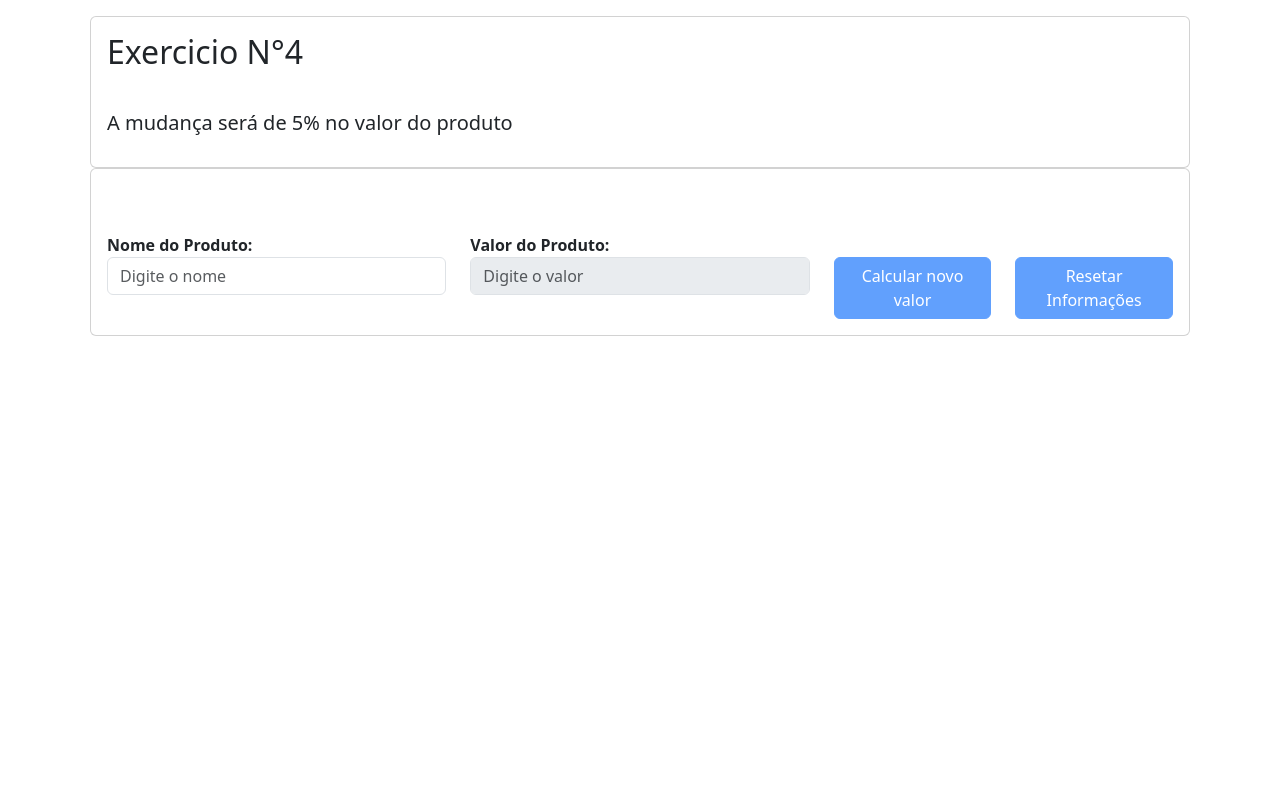
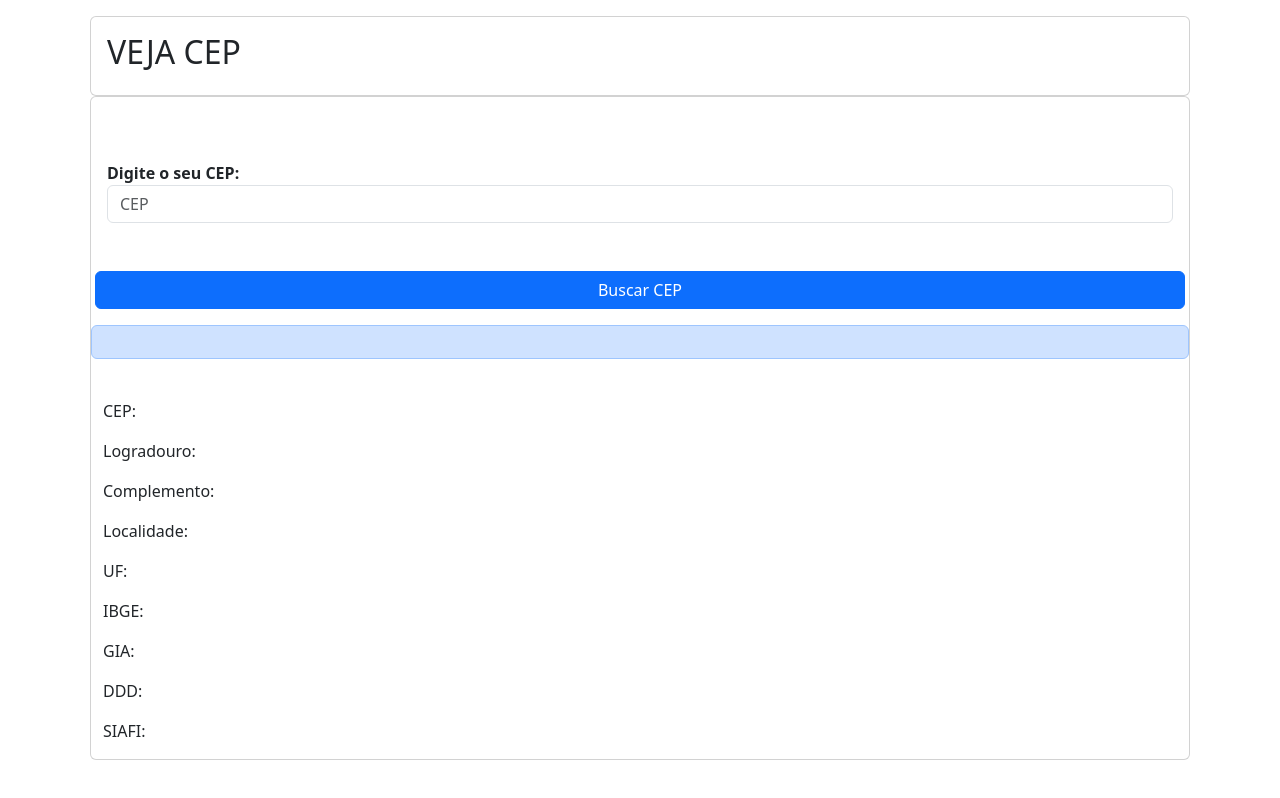
Before and after one commit to kkevinnsx/React-Table, a React (Create React App) app: page / in a window 1280 px wide. Built offline with nearby package versions, Linux system fonts and the light colour scheme.

Commit message:
Aula de API

```diff
--- a/package.json
+++ b/package.json
@@ -6,6 +6,7 @@
     "@testing-library/jest-dom": "^5.17.0",
     "@testing-library/react": "^13.4.0",
     "@testing-library/user-event": "^13.5.0",
+    "axios": "^1.6.8",
     "bootstrap": "^5.3.3",
     "react": "^18.2.0",
     "react-bootstrap": "^2.10.2",
--- /dev/null
+++ b/src/Exercices/FifthExercice.js
@@ -0,0 +1,93 @@
+import Alert from 'react-bootstrap/Alert';
+import { useState } from "react";
+import axios from "axios";
+
+function FifthExercice() {
+  const [cep, setCep] = useState("");
+  let   [status, setStatus] = useState("");
+
+  function buscarCEP(cep) {
+    axios.get(`https://viacep.com.br/ws/${cep}/json`).then(function(response) {
+      console.log(JSON.stringify(response.data));
+
+      setStatus({
+        "variant": "primary",
+        "message": "Deu tudo certo!"
+      })
+
+    }).catch(function (error){
+        setStatus({
+            "variant": "danger",
+            "message": "Deu tudo errado!"
+        })
+
+
+      console.log(error);
+    });
+  }
+
+  const mudarCep = (event) => {
+    setCep(event.target.value);
+  };
+
+  return (
+    <>
+      <div className="container pt-2">
+        <div className="card-title">
+          <div className="card">
+            <h2 className="p-3">VEJA CEP</h2>
+          </div>
+        </div>
+        <div className="card">
+          <div className="card-body">
+            <div className="row">
+              <div className="col-sm-12 col-md-12 col-lg-12 mt-5">
+                <label className="label-control"><b>Digite o seu CEP:</b></label>
+                <input
+                  onChange    = {mudarCep}
+                  className   = "form-control"
+                  placeholder = "CEP"
+                  maxLength   = {8}
+                  value       = {cep}
+                  type        = "number"
+                ></input>
+              </div>
+              <button
+                className="btn btn-primary mt-5"
+                onClick={() => buscarCEP(cep)}
+              >
+                Buscar CEP
+              </button>
+            </div>
+          </div>
+          <Alert
+            variant = {status.variant}>{status.message}
+        </Alert>
+        <div className='container mt-4'>
+        {status.data && <pre>{JSON.stringify(status.data)}            </pre>}
+        <p>CEP:</p>
+        {status.data && <pre>{JSON.stringify(status.data.cep)}        </pre>}
+        <p>Logradouro:</p>
+        {status.data && <pre>{JSON.stringify(status.data.logradouro)} </pre>}
+        <p>Complemento:</p>
+        {status.data && <pre>{JSON.stringify(status.data.complemento)}</pre>}
+        <p>Localidade:</p>
+        {status.data && <pre>{JSON.stringify(status.data.localidade)} </pre>}
+        <p>UF:</p>
+        {status.data && <pre>{JSON.stringify(status.data.uf)}         </pre>}
+        <p>IBGE:</p>
+        {status.data && <pre>{JSON.stringify(status.data.ibge)}       </pre>}
+        <p>GIA:</p>
+        {status.data && <pre>{JSON.stringify(status.data.gia)}        </pre>}
+        <p>DDD:</p>
+        {status.data && <pre>{JSON.stringify(status.data.ddd)}        </pre>}
+        <p>SIAFI:</p>
+        {status.data && <pre>{JSON.stringify(status.data.siafi)}      </pre>}
+        </div>
+      </div>
+    </div>
+    </>
+  );
+}
+
+export default FifthExercice;
--- a/src/pages/PrincipalPage.js
+++ b/src/pages/PrincipalPage.js
@@ -1,10 +1,10 @@
-import FourthExercice from "../Exercices/FourthExercice";
+import FifthExercice from "../Exercices/FifthExercice";
 
 const PrincipalPage = () => {
     return(
         <>
         <div className = "container p-2">
-            <FourthExercice />
+            <FifthExercice />
         </div>
         </>
     );
```
Also changed, not shown: 1 other file (tests, documents, lock files or other folders).
